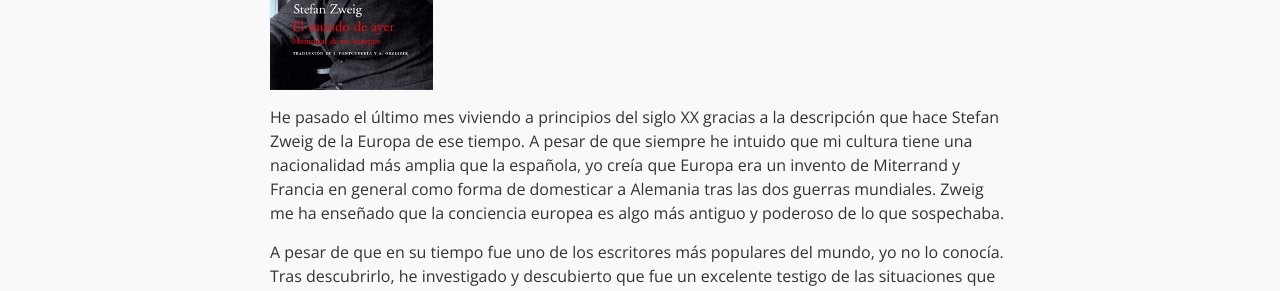
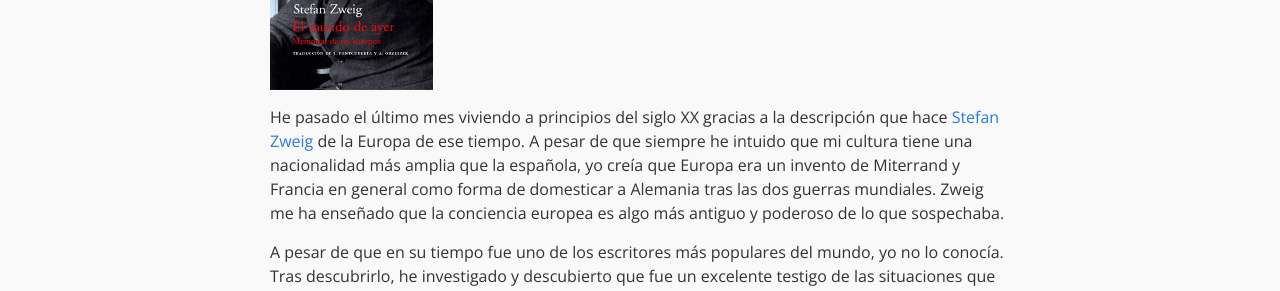
Before and after one commit to eduardofilo/eduardofilo.jekyll, a Jekyll site: the page built from _posts/2016-08-17-el-mundo-de-ayer.md, in a window 1280 px wide. Shown: the part 368-659 px from the top of the page. Built offline with Jekyll 4.4.1, drawn with Linux system fonts in a browser that asks for light colours; some of the changed lines change nothing that is shown.

Commit message:
Cambio menor.

```diff
--- a/_posts/2016-08-17-el-mundo-de-ayer.md
+++ b/_posts/2016-08-17-el-mundo-de-ayer.md
@@ -7,7 +7,7 @@ published: true
 
 ![Raspberry Pi Logo](/images/posts/el-mundo-de-ayer.jpg)
 
-He pasado el último mes viviendo a principios del siglo XX gracias a la descripción que hace Stefan Zweig de la Europa de ese tiempo. A pesar de que siempre he intuido que mi cultura tiene una nacionalidad más amplia que la española, yo creía que Europa era un invento de Miterrand y Francia en general como forma de domesticar a Alemania tras las dos guerras mundiales. Zweig me ha enseñado que la conciencia europea es algo más antiguo y poderoso de lo que sospechaba.
+He pasado el último mes viviendo a principios del siglo XX gracias a la descripción que hace [Stefan Zweig](https://es.wikipedia.org/wiki/Stefan_Zweig) de la Europa de ese tiempo. A pesar de que siempre he intuido que mi cultura tiene una nacionalidad más amplia que la española, yo creía que Europa era un invento de Miterrand y Francia en general como forma de domesticar a Alemania tras las dos guerras mundiales. Zweig me ha enseñado que la conciencia europea es algo más antiguo y poderoso de lo que sospechaba.
 
 A pesar de que en su tiempo fue uno de los escritores más populares del mundo, yo no lo conocía. Tras descubrirlo, he investigado y descubierto que fue un excelente testigo de las situaciones que condujeron a nuestro continente a las guerras mundiales. Por cierto que en los dos casos Zweig parece apuntar a intereses de poderes fácticos en la sombra que no necesariamente representaban la opinión del pueblo, pero que supieron coaccionarlo. La coyuntura anterior a la Primera Guerra Mundial también era una de mis carencias en materia de historia que este libro me ha ayudado a paliar más que ningún otro hasta ahora.
 
```
